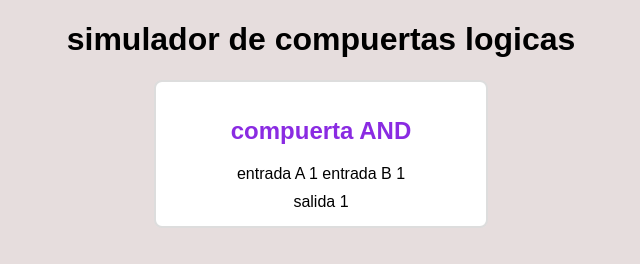
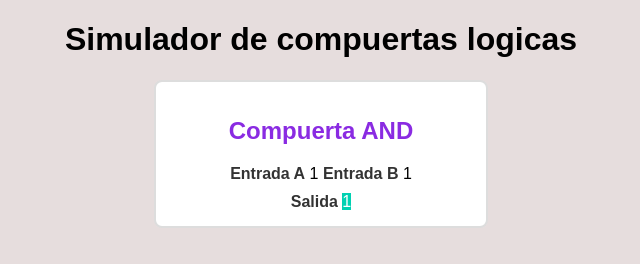
Before and after one commit to Diefer3/trabajo-c-digo-diagrama, a plain HTML site: page index.html in a window 1280 px wide. Shown: the whole page, without its empty margins (319-959 px from the left). Drawn offline with Linux system fonts and the light colour scheme.

Commit message:
ingreso de css completo

```diff
--- a/index.html
+++ b/index.html
@@ -9,17 +9,17 @@
 <body>
 
     <!-- comenzamos el desarrolo del proyecto con el subtitulo -->
-    <h1> simulador de compuertas logicas</h1>
+    <h1> Simulador de compuertas logicas</h1>
     <div class="container">
-        <h2 class="title">compuerta AND</h2>
+        <h2 class="title">Compuerta AND</h2>
         <div class="inputs">
-            <label class="text">entrada A</label>
+            <label class="text">Entrada A</label>
             <span class="inputs">1</span>
-            <label class="text">entrada B</label>
+            <label class="text">Entrada B</label>
             <span class="inputs">1</span>
         </div>
         <div class="output">
-            <label class="text">salida</label>
+            <label class="text">Salida</label>
             <span class="result">1</span>
         </div>
     </div>
--- a/style.css
+++ b/style.css
@@ -9,4 +9,14 @@ border-radius: 8px;
 box-shadow: 0 2px 5px rgba(red, green, blue, alpha);}
 
 .inputs,output {margin: 10px 0;}
-.text {font}
+.text {font-weight: bold;color: #333;}
+.input, .reslt {
+    display: inline-block;
+    margin: 0 10px;
+    background-color: #eee;
+    border-radius: 4px;
+}
+.result {
+    background-color: #00d1b2; /* verde si es 1*/
+    color: white;
+}
```
